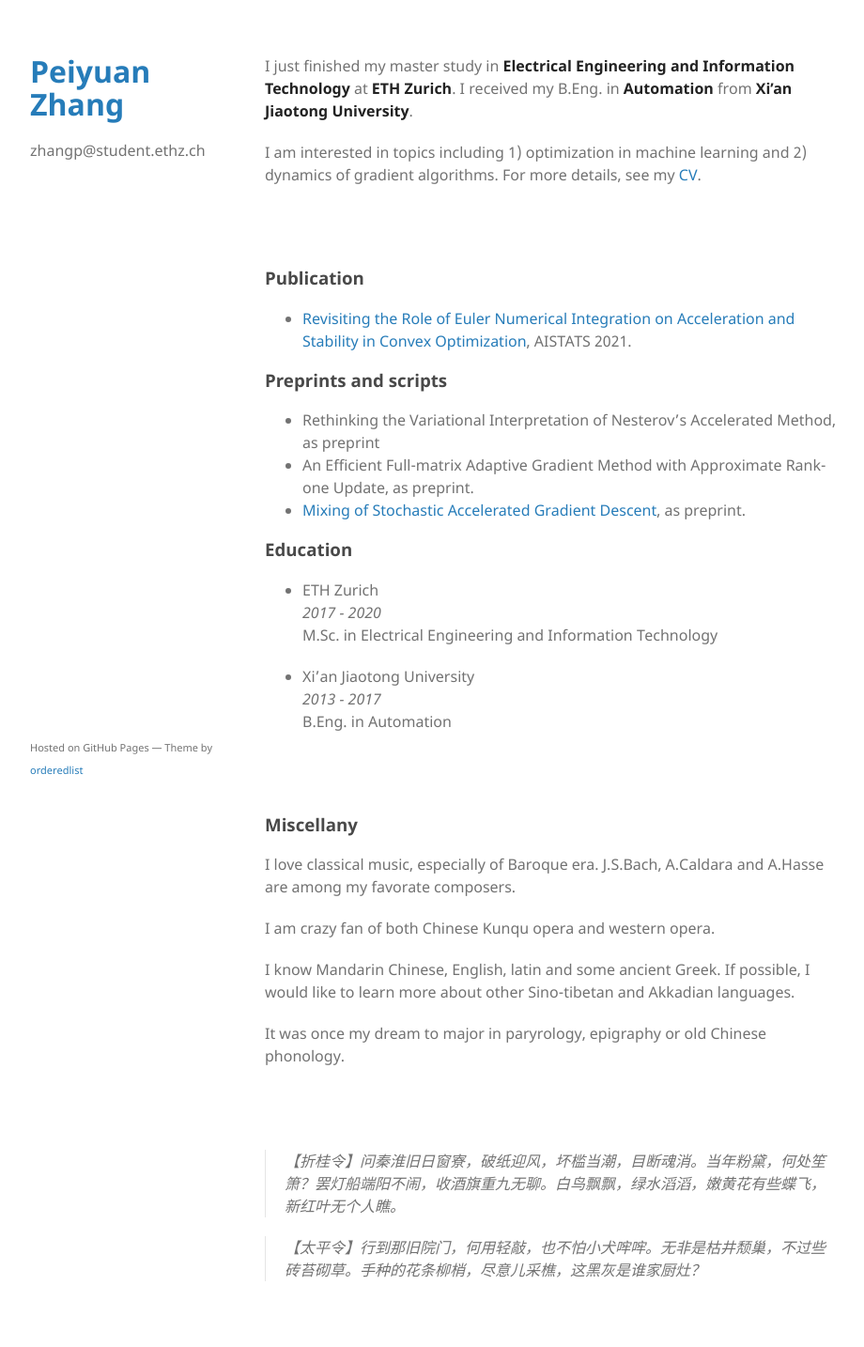
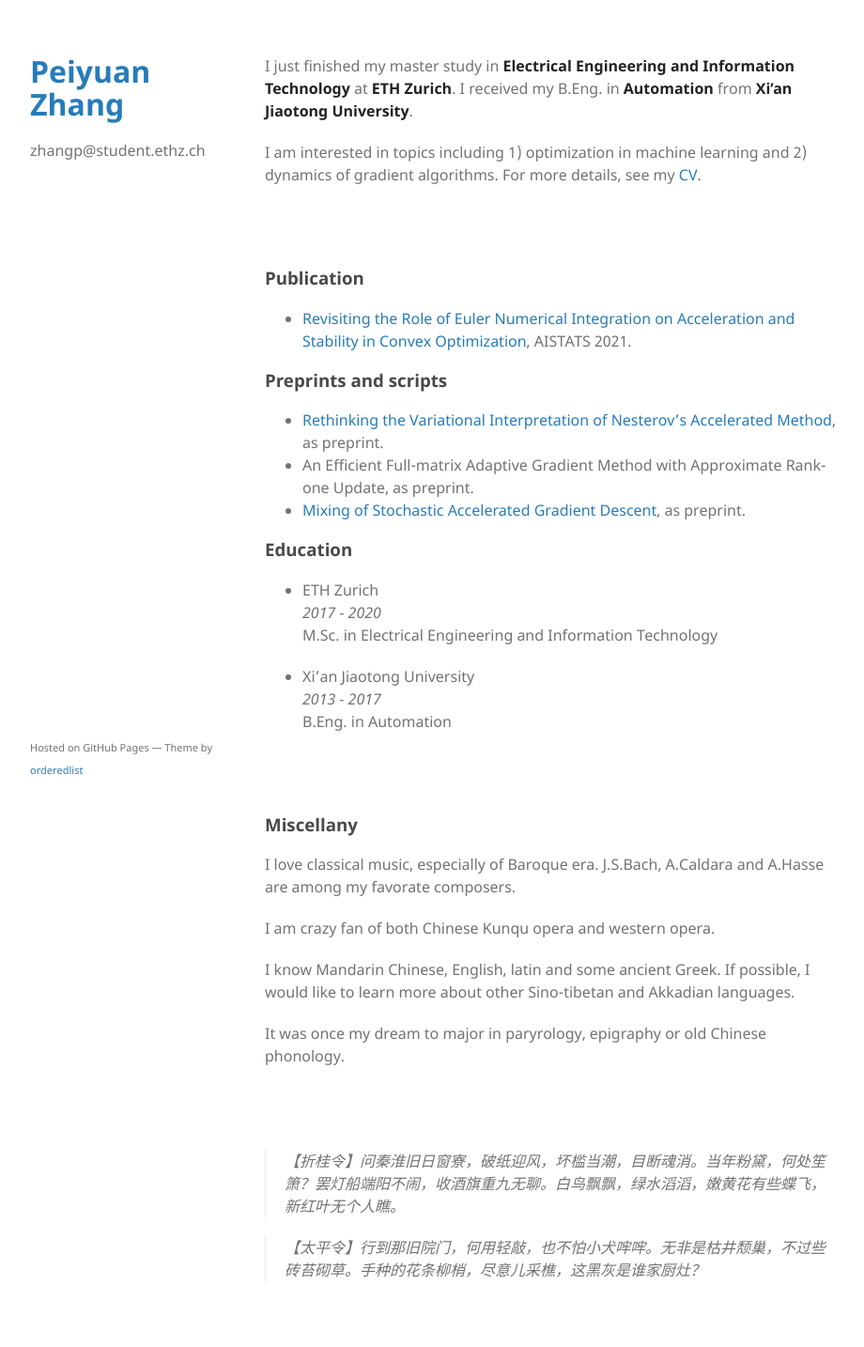
Before and after one commit to phei-iuen/phei-iuen.github.io, a Jekyll site: the page built from index.md, in a window 1280 px wide. Shown: the whole page at 94% size, without its empty margins (178-1098 px from the left). Built offline with Jekyll 4.4.1, drawn with Linux system fonts in a browser that asks for light colours; part of the change alters nothing that is shown.

```diff
--- a/index.md
+++ b/index.md
@@ -12,7 +12,7 @@ I am interested in topics including 1) optimization in machine learning and 2) d
 * [Revisiting the Role of Euler Numerical Integration on Acceleration and Stability in Convex Optimization](https://arxiv.org/abs/2102.11537), AISTATS 2021.
 
 ### Preprints and scripts
-* Rethinking the Variational Interpretation of Nesterov's Accelerated Method, as preprint
+* [Rethinking the Variational Interpretation of Nesterov's Accelerated Method](pdfs/rethinking.pdf), as preprint.
 * An Efficient Full-matrix Adaptive Gradient Method with Approximate Rank-one Update, as preprint.
 * [Mixing of Stochastic Accelerated Gradient Descent](https://arxiv.org/abs/1910.14616), as preprint.
 
```
